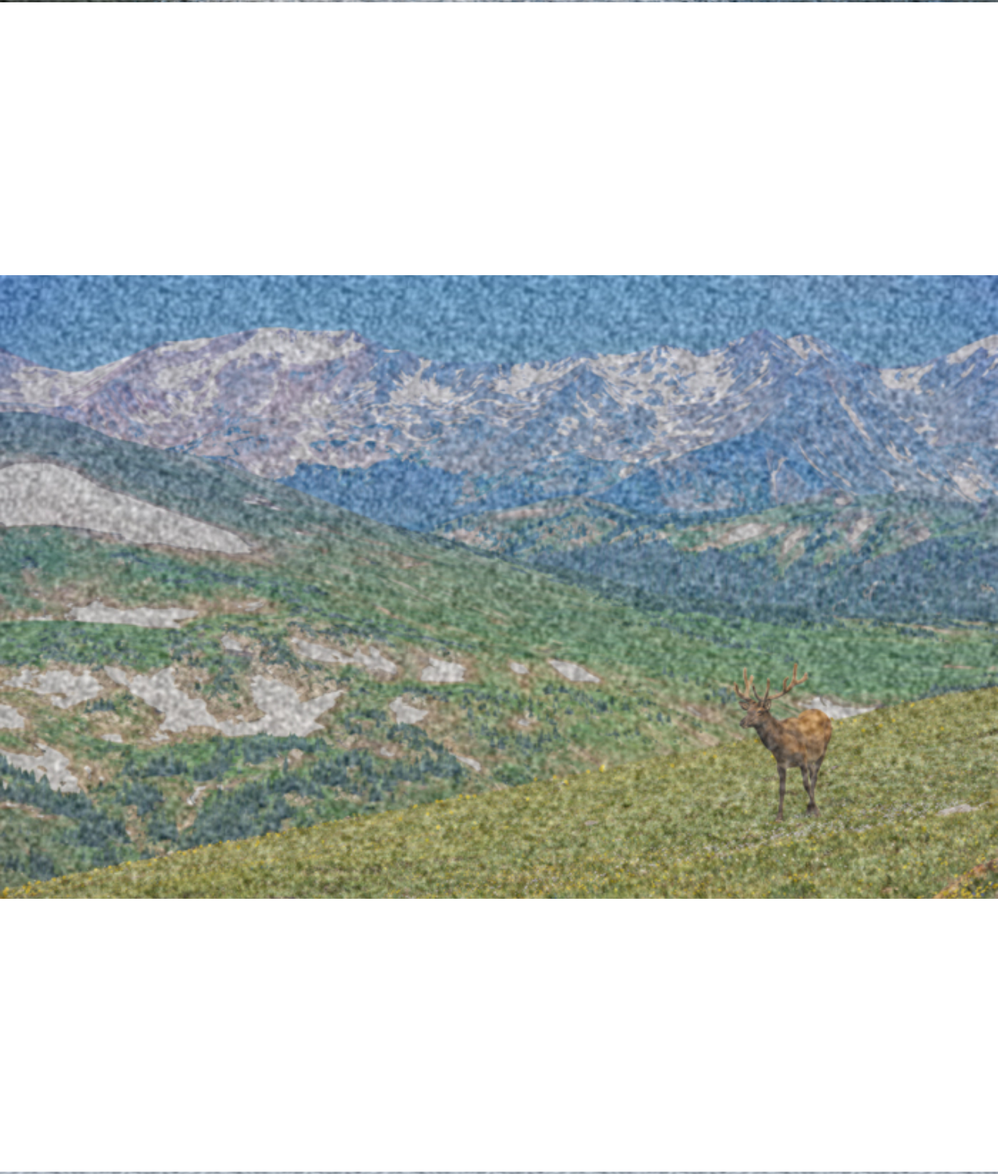
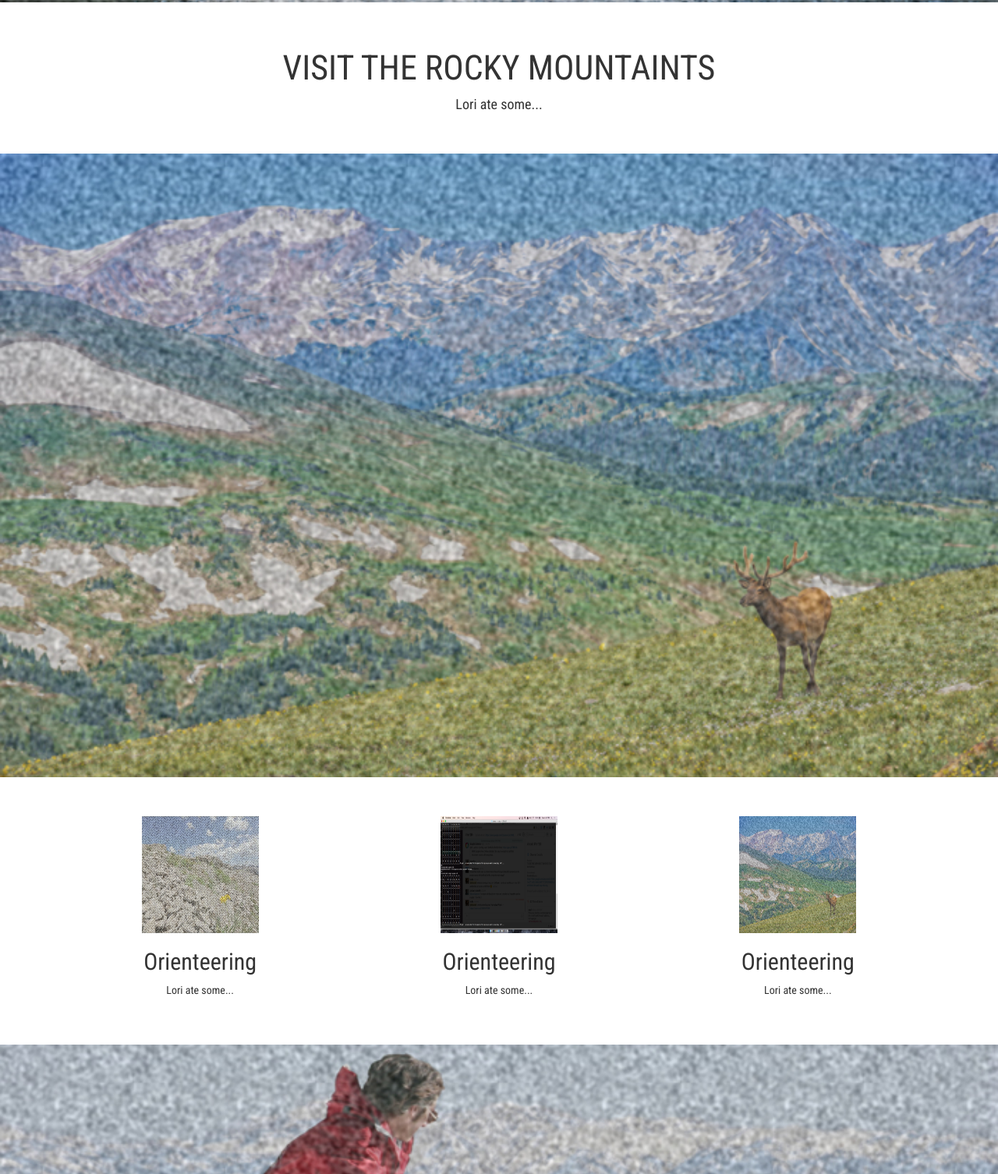
Before and after one commit to ZacharyRSmith/bootstrap-tut, a website: page app/index.html in a window 1280 px wide. Shown: the part 797-2303 px from the top of the page at 78% size. Drawn offline with nearby package versions, Linux system fonts and the light colour scheme.

Commit message:
feat: add content.

```diff
--- a/app/index.html
+++ b/app/index.html
@@ -48,26 +48,50 @@
     </header>
 
     <div class="container-fluid">
-      <div class="row">
+      <section class="row">
         <div class="fill-screen" style="background-image: url(./images/lake.jpg)"></div>
-      </div>
+      </section>
 
-      <div class="row content-filler">
-      </div>
+      <section class="row text-banner">
+        <h1>VISIT THE ROCKY MOUNTAINTS</h1>
+        <p>Lori ate some...</p>
+      </section>
 
-      <div class="row">
+      <section class="row">
         <div class="fill-screen fixed-attachment" style="background-image: url(./images/elk.jpg)"></div>
-      </div>
+      </section>
 
-      <div class="row content-filler">
-      </div>
+      <section class="row activity-section">
+        <div class="activity-element col-md-4">
+          <img src="./images/bikes.png" alt="Bikes">
+          <h2>Orienteering</h2>
+          <p>Lori ate some...</p>
+        </div>
 
-      <div class="row">
+        <div class="activity-element col-md-4">
+          <img src="./images/chess.png" alt="Chess">
+          <h2>Orienteering</h2>
+          <p>Lori ate some...</p>
+        </div>
+
+        <div class="activity-element col-md-4">
+          <img src="./images/elk.jpg" alt="Elk">
+          <h2>Orienteering</h2>
+          <p>Lori ate some...</p>
+        </div>
+      </section>
+
+      <section class="row">
         <div class="fill-screen fixed-attachment" style="background-image: url(./images/snowboarder.jpg)"></div>
-      </div>
+      </section>
 
-      <div class="row content-filler">
-      </div>
+      <section class="row contact-section">
+        <h2>Contact Us</h2>
+        <p>Zachary Smith</p>
+        <p>402 Deer Run Lane</p>
+        <p>Rockmart, GA</p>
+        <p>30153</p>
+      </section>
     </div>
 
     <footer class="container-fluid">
@@ -79,12 +103,6 @@
     <script src="./lib/animated_header/js/classie.js"></script>
     <script src="./lib/animated_header/js/cbpAnimatedHeader.js"></script>
 
-    <script>
-      $(function () {
-        $(window).on("load resize", function () {
-          $(".fill-screen").css("height", window.innerHeight);
-        });
-      });
-    </script>
+    <script src="./scripts/scrolling.js"></script>
   </body>
 </html>
--- /dev/null
+++ b/app/scripts/scrolling.js
@@ -0,0 +1,5 @@
+$(function () {
+  $(window).on("load resize", function () {
+    $(".fill-screen").css("height", window.innerHeight);
+  });
+});
--- a/app/stylesheets/main.css
+++ b/app/stylesheets/main.css
@@ -19,8 +19,32 @@ aside {
   background-position: center;
 }
 
-.content-filler {
-  min-height: 350px;
+/* CONTENT */
+.text-banner {
+  text-align: center;
+  margin: 40px 20px;
+}
+.text-banner h1 {
+  font-size: 44px;
+}
+.text-banner p {
+  font-size: 18px;
+}
+
+.activity-section {
+  margin: 50px;
+}
+.activity-element {
+  text-align: center;
+}
+.activity-element img {
+  width: 150px;
+  height: 150px;
+}
+
+.contact-section {
+  margin: 50px;
+  text-align: center;
 }
 
 .fixed-attachment {
```
Also changed, not shown: 1 other file.
